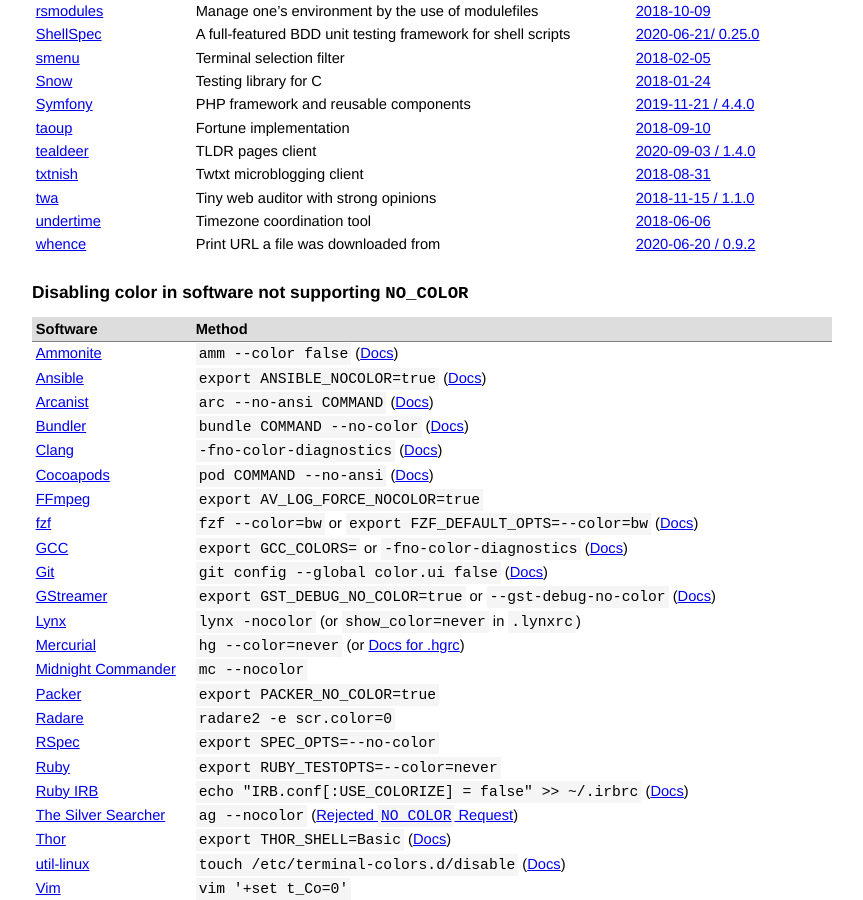
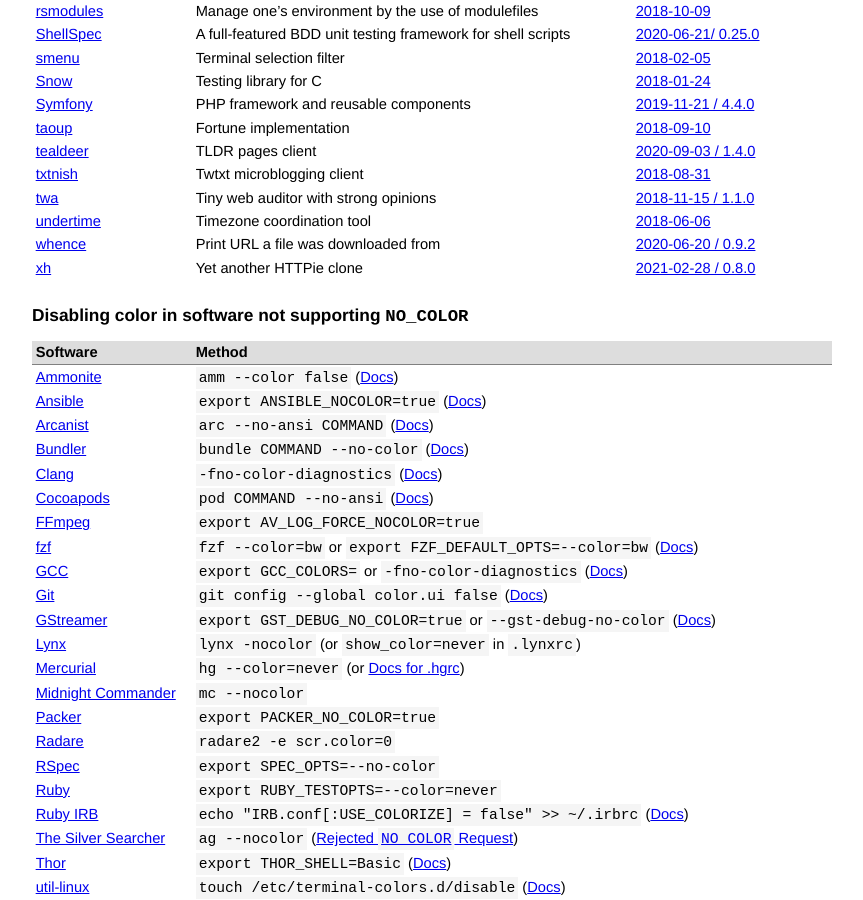
Before and after one commit to jcs/no_color, a Jekyll site: the page built from index.md, in a window 1280 px wide and 900 px high, scrolled down 2296 px. Shown: the whole window, without its empty margins (208-1071 px from the left). Built offline with Jekyll 4.4.1, drawn with Linux system fonts in a browser that asks for light colours; our own code applies the rules of GitHub Pages for plain Markdown files.

Commit message:
Add xh (#107)

```diff
--- a/index.md
+++ b/index.md
@@ -128,6 +128,7 @@ color via `NO_COLOR`.
 | [twa](https://github.com/trailofbits/twa) | Tiny web auditor with strong opinions | [2018-11-15 / 1.1.0](https://github.com/trailofbits/twa/releases/tag/1.1.0) |
 | [undertime](https://gitlab.com/anarcat/undertime) | Timezone coordination tool | [2018-06-06](https://gitlab.com/anarcat/undertime/commit/0c4c2b38f32127a0dc59d2bd6e5f9db0b61ca847) |
 | [whence](https://github.com/ppelleti/whence) | Print URL a file was downloaded from | [2020-06-20 / 0.9.2](https://github.com/ppelleti/whence/releases/tag/0.9.2) |
+| [xh](https://github.com/ducaale/xh) | Yet another HTTPie clone | [2021-02-28 / 0.8.0](https://github.com/ducaale/xh/releases/tag/v0.8.0) |
 {: rules="groups"}
 
 ## Disabling color in software not supporting `NO_COLOR`
```
